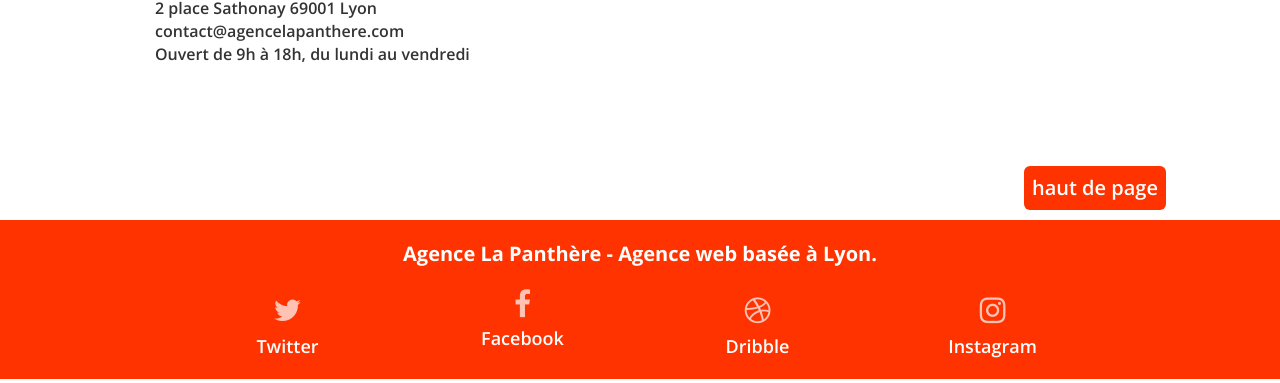
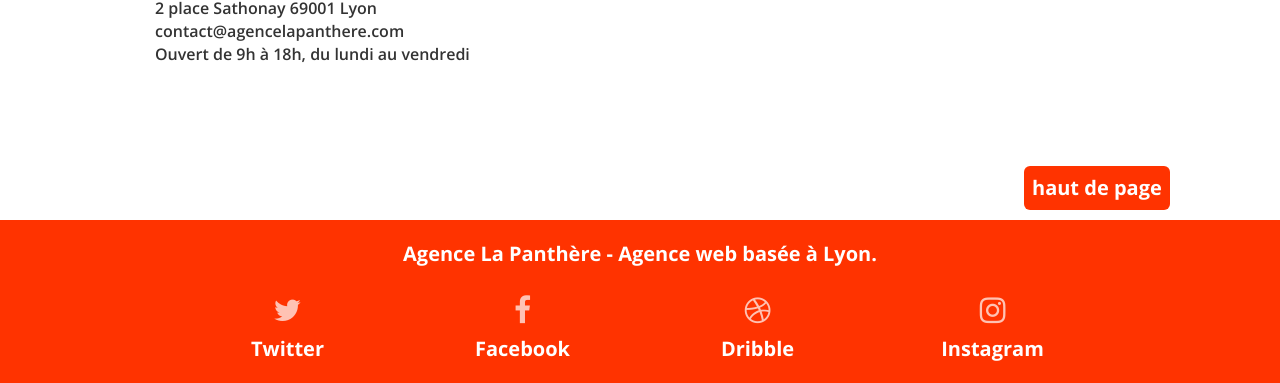
Before and after one commit to Luppo22/P4-OptimizeWebSite, a plain HTML site: page contact.html in a window 1280 px wide. Shown: the part 1006-1389 px from the top of the page. Drawn offline with nearby package versions, Linux system fonts and the light colour scheme.

Commit message:
update webaim access contrast

```diff
--- a/assets/css/style.css
+++ b/assets/css/style.css
@@ -36,8 +36,8 @@ body {
     padding: 8px;
     margin: 0 0 10px 0;
     color: #fff;
-    font-weight: 600;
     font-size: 20px;
+    font-weight: 700;
     border-radius: 6px;
     background-color: var(--maincolor);
 }
@@ -524,8 +524,8 @@ h3 {
 .footer_links {
     display: block;
     font-family: 'Open Sans', sans-serif;
-    font-size: 18px;
-    font-weight: 600;
+    font-size: 20px;
+    font-weight: 700;
     margin-top: 6px;
     color: #FFFFFF !important;
 }
--- a/contact.html
+++ b/contact.html
@@ -172,7 +172,7 @@
 							</div>
 							<div class="col-sm-3">
 								<div class="text-center">
-									<a href="https://fr-fr.facebook.com/">
+									<a class="footer_links" href="https://fr-fr.facebook.com/">
 										<span class="fa fa-facebook icon-md"></span>
 										<span class="footer_links">Facebook</span></a>
 								</div>
```
Also changed, not shown: assets/css/style.min.css.
